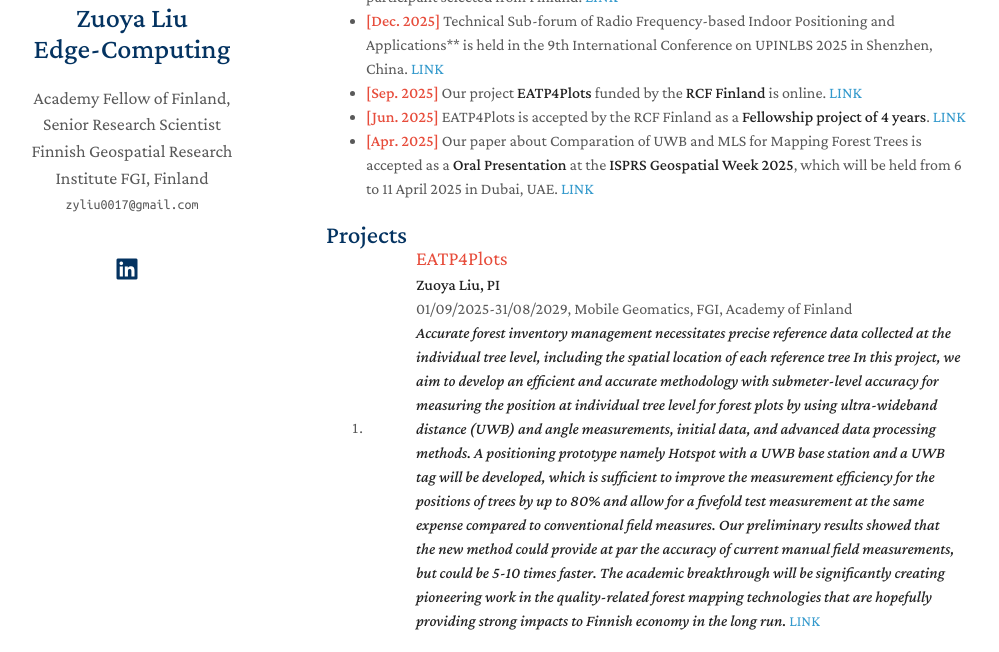
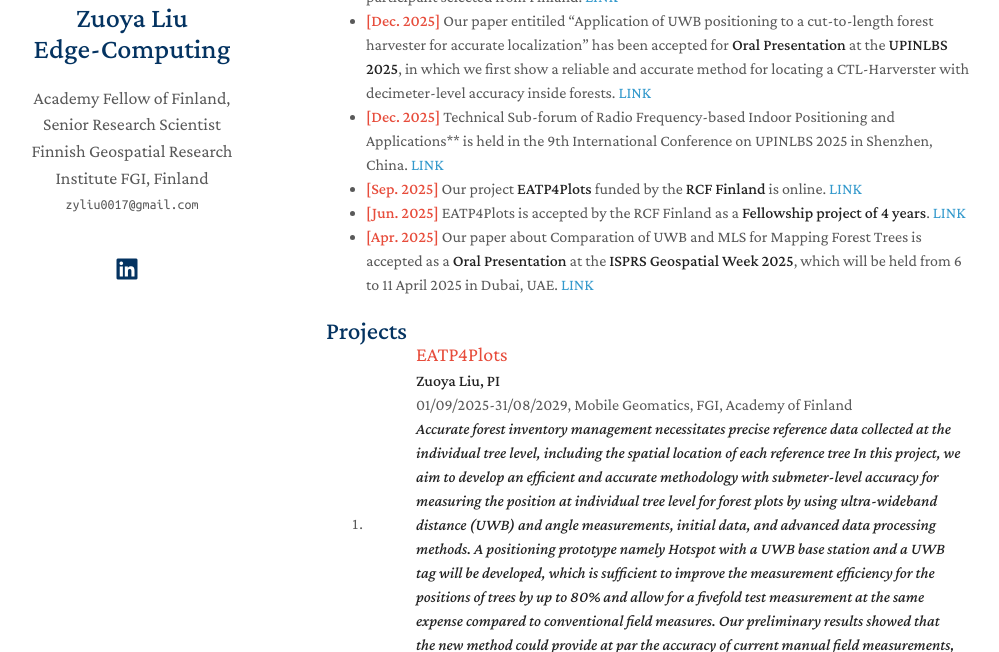
Before and after one commit to zyliu0017/zyliu0017.github.io, a Jekyll site: the page built from index.md, in a window 1280 px wide and 900 px high, scrolled down 390 px, cut to the strip 248-900 px from the top of the window. Shown: the whole strip, without its empty margins (144-1143 px from the left). Built offline with Jekyll 4.4.1, drawn with Linux system fonts in a browser that asks for light colours; a style sheet for code colours, icons or effects is not loaded.

Commit message:
update News

```diff
--- a/index.md
+++ b/index.md
@@ -25,6 +25,8 @@ I have also more than six years of experience in the industry, acting as a **HW*
 <a href="https://www.isprs2026toronto.com/" target="_blank" rel="noopener">LINK</a>
 - <strong><span style="color:#e74d3c">[Dec. 2025]</span></strong> Dr.Zuoya Liu has been approved to visit KTH for two months (Jul. - Sep. 2026), fully funded by the **Digital Futures 2026 Summer Early Career SEC Programme**, and is the only participant selected from Finland.
 <a href="https://www.digitalfutures.kth.se/call/digital-futures-2026-summer-early-career-programme-sec-programme/" target="_blank" rel="noopener">LINK</a>
+- <strong><span style="color:#e74d3c">[Dec. 2025]</span></strong> Our paper entitiled "Application of UWB positioning to a cut-to-length forest harvester for accurate localization" has been accepted for **Oral Presentation** at the **UPINLBS 2025**, in which we first show a reliable and accurate method for locating a CTL-Harverster with decimeter-level accuracy inside forests.
+<a href="https://upinlbs2025.ubinp.com/technical" target="_blank" rel="noopener">LINK</a>
 - <strong><span style="color:#e74d3c">[Dec. 2025]</span></strong> Technical Sub-forum of Radio Frequency-based Indoor Positioning and Applications** is held in the 9th International Conference on UPINLBS 2025 in Shenzhen, China.
 <a href="https://upinlbs2025.ubinp.com/technical" target="_blank" rel="noopener">LINK</a>
 - <strong><span style="color:#e74d3c">[Sep. 2025]</span></strong> Our project **EATP4Plots** funded by the **RCF Finland** is online.
```
